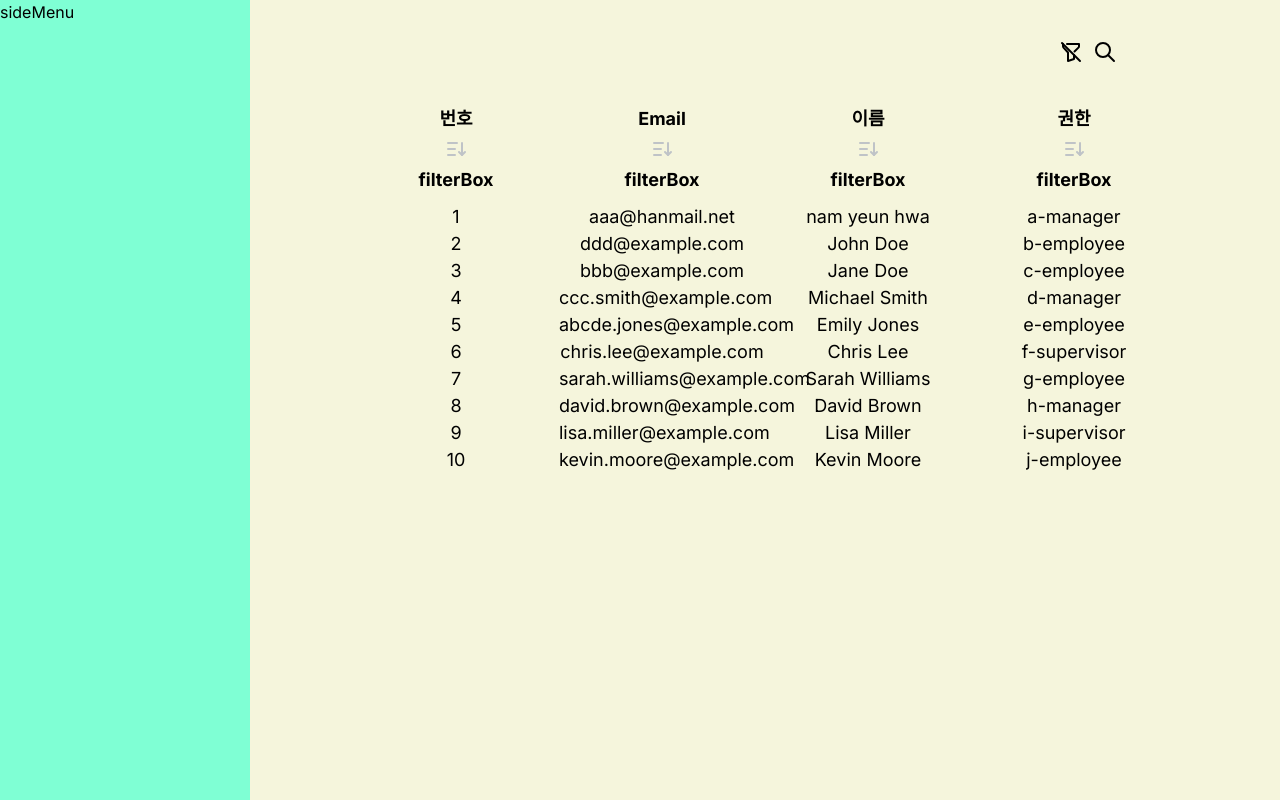
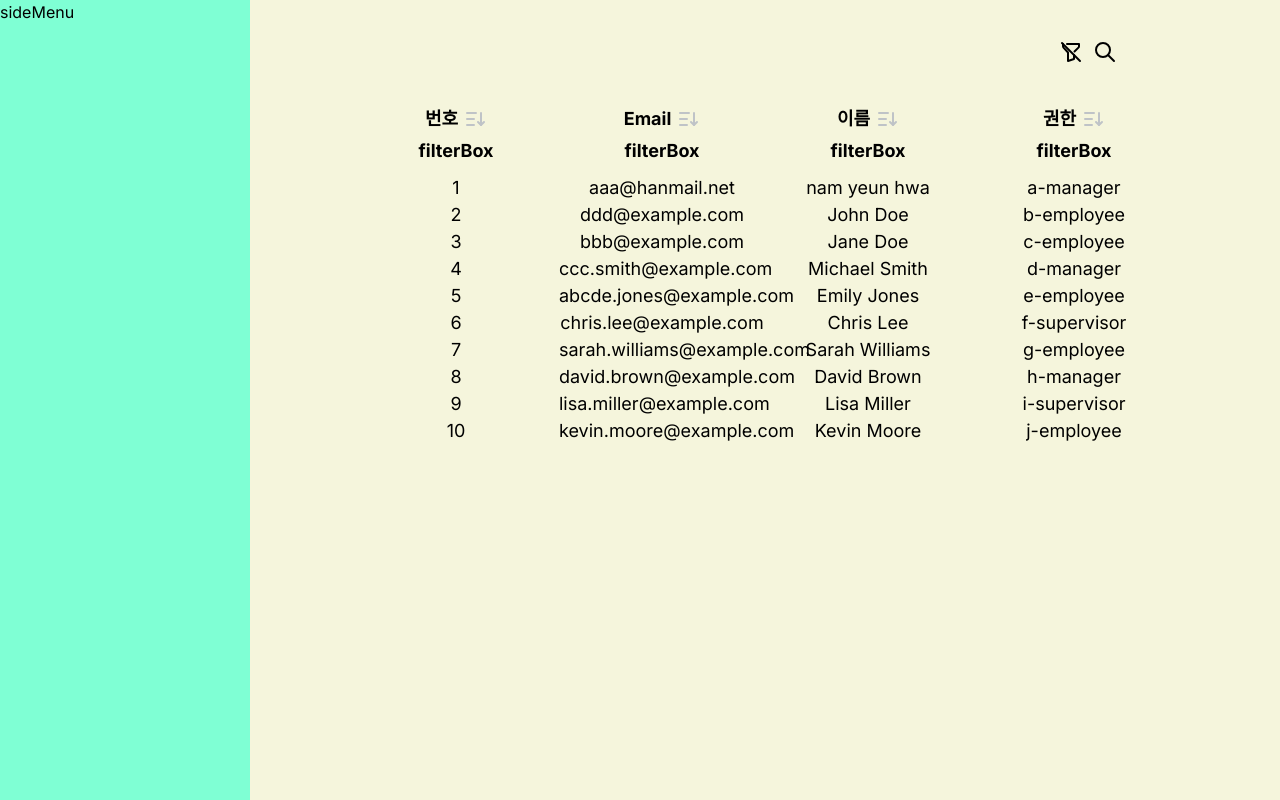
Before and after one commit to nam-yeun-hwa/table-demo-projects, a Next.js app: page / in a window 1280 px wide. Built offline with nearby package versions, Linux system fonts and the light colour scheme.

Commit message:
Feat(HeaderActiion):css 레이아웃 css 추가

```diff
--- a/src/app/(pageGroup)/_components/table/HeaderAction.tsx
+++ b/src/app/(pageGroup)/_components/table/HeaderAction.tsx
@@ -27,8 +27,10 @@ export default function HeaderAction({
 }: Props) {
   return (
     <div className={style.element} onClick={() => onClick(valueKey)}>
-      {text}
-      {SVGIcon(TABLE_ICON.ICON_ASC)}
+      <div className={style.txt}>
+        {text}
+        {SVGIcon(TABLE_ICON.ICON_ASC)}
+      </div>
       {filterInputToggle && children}
     </div>
   );
--- a/src/app/(pageGroup)/_components/table/headerAction.module.css
+++ b/src/app/(pageGroup)/_components/table/headerAction.module.css
@@ -7,3 +7,10 @@
   padding: 10px 20px;
   cursor: pointer;
 }
+
+.txt {
+  display: flex;
+  flex-direction: row;
+  align-items: center;
+  gap: 5px;
+}
```
